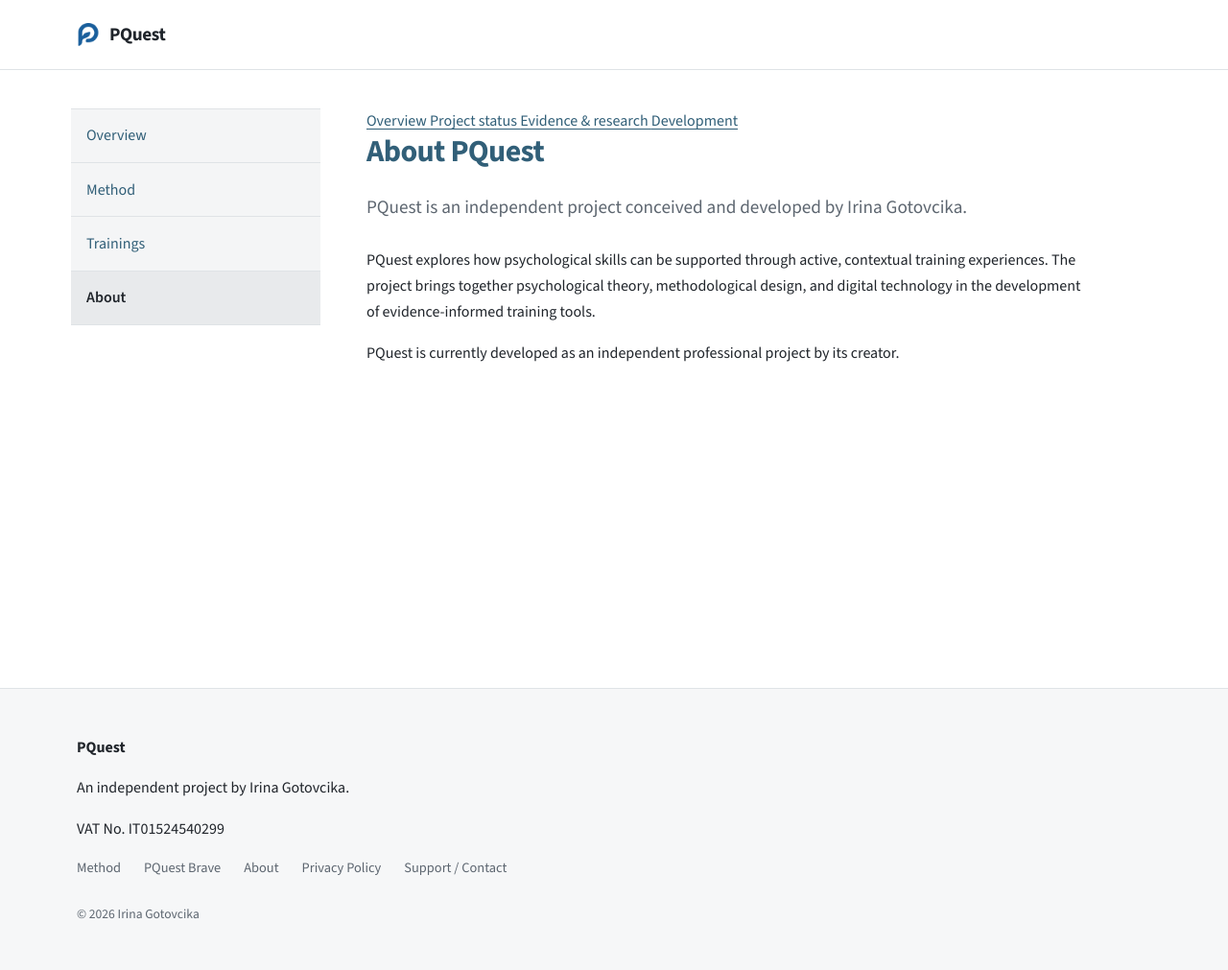
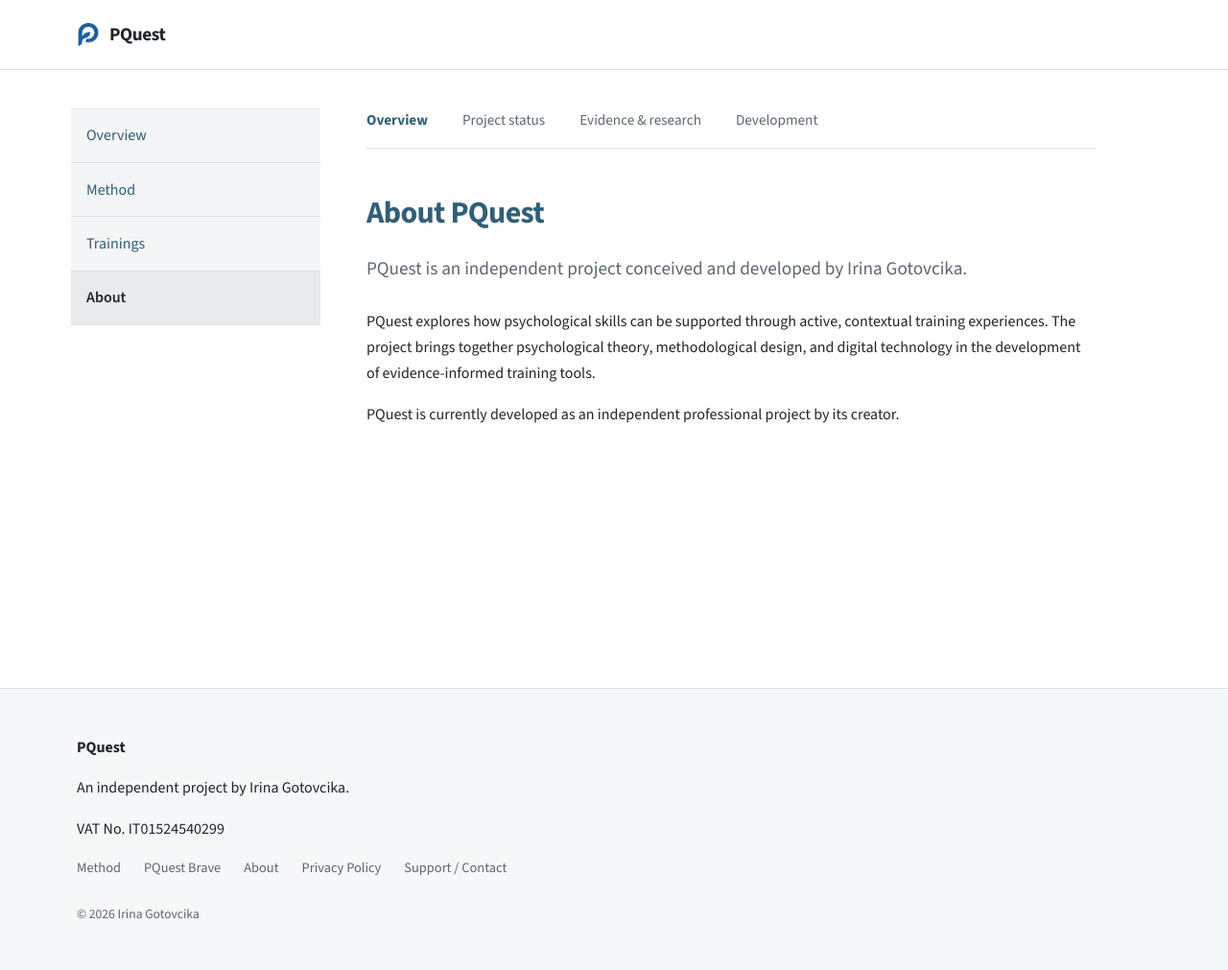
Before and after one commit to irinagotovcika/pquest.eu, a Jekyll site: the page built from about/index.md, in a window 1280 px wide. Shown: the whole page at 96% size. Built offline with Jekyll 4.4.1, drawn with Linux system fonts in a browser that asks for light colours.

Commit message:
Update main.css

```diff
--- a/assets/css/main.css
+++ b/assets/css/main.css
@@ -318,7 +318,7 @@ a:focus-visible {
     width: 100%;
   }
 
-  .method-nav {
+  .section-nav {
   width: 100%;
   max-width: 100%;
   overflow-x: auto;
@@ -326,8 +326,9 @@ a:focus-visible {
   -webkit-overflow-scrolling: touch;
 }
 
-  .method-nav-link {
+.section-nav-link {
   flex: 0 0 auto;
+}
   }
 }
 
@@ -432,9 +433,9 @@ a:focus-visible {
   }
 }
 
-/* Method section navigation */
+/* Section navigation */
 
-.method-nav {
+.section-nav {
   display: flex;
   align-items: center;
   gap: 2.25rem;
@@ -443,7 +444,7 @@ a:focus-visible {
   border-bottom: 1px solid var(--color-border);
 }
 
-.method-nav-link {
+.section-nav-link {
   display: inline-block;
   padding: 0;
   color: var(--color-text-muted);
@@ -453,12 +454,12 @@ a:focus-visible {
   white-space: nowrap;
 }
 
-.method-nav-link:hover {
+.section-nav-link:hover {
   color: var(--color-accent);
   text-decoration: none;
 }
 
-.method-nav-link.active {
+.section-nav-link.active {
   color: var(--color-accent);
   font-weight: 650;
   text-decoration: none;
```
Lines whose indentation alone changed are shown as unchanged.
